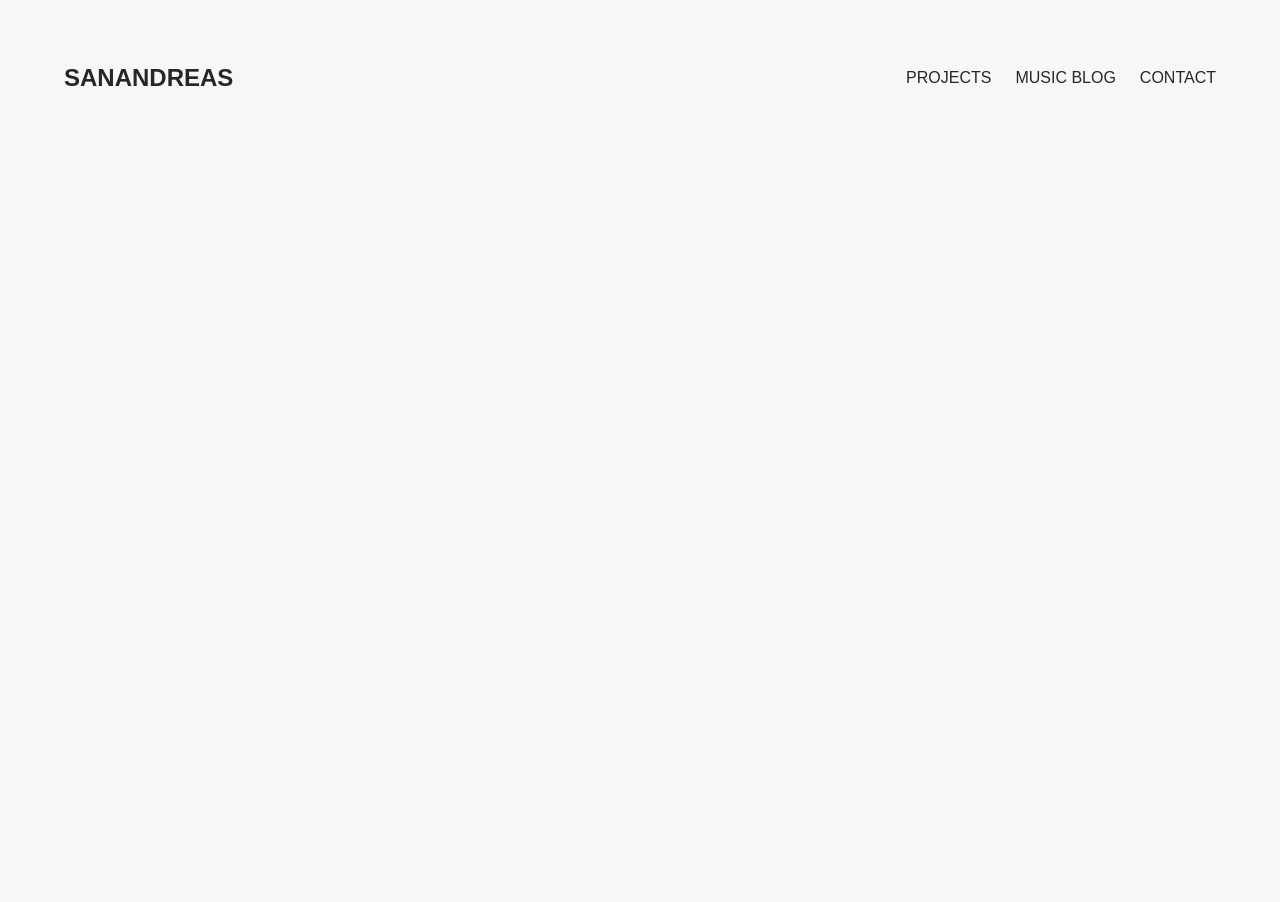
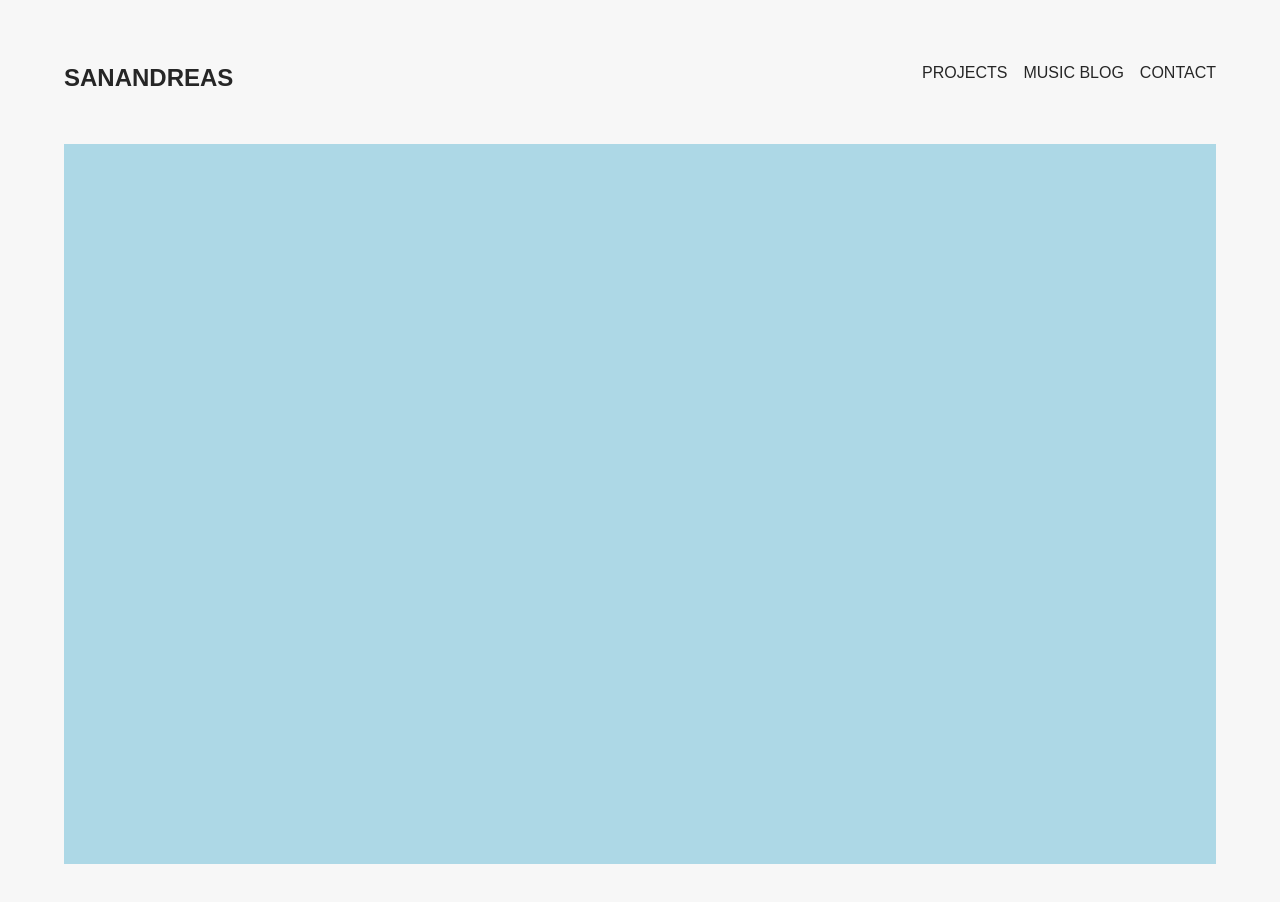
Before and after one commit to EmmAnders/sanandreas-audio-engineer, a React (Create React App) app: page / in a window 1280 px wide. Shown: the top 902 px of the page. Built offline with nearby package versions, Linux system fonts and the light colour scheme; a web font is replaced by a local one.

Commit message:
navbar done

```diff
--- a/src/App.scss
+++ b/src/App.scss
@@ -3,20 +3,11 @@
 
 .App {
   height: 100vh;
-  margin: 5%;
+  margin: $page-margin;
   color: $black-text;
-  background-color: $bg-color-light;
+  overflow-x: hidden;
 
-  @include for-tablet-portrait-up {
-  }
-
-  @include for-tablet-landscape-up {
-  }
-
-  @include for-desktop-up {
-  }
-
-  @include for-big-desktop-up {
+  @include desktop-xl {
     margin: 10%;
   }
 }
--- a/src/components/navigation/Navbar.jsx
+++ b/src/components/navigation/Navbar.jsx
@@ -1,5 +1,6 @@
 import { useEffect, useState } from "react";
 import NavLinks from "./Navlinks";
+import "../../scss/Variables.scss";
 
 import { Squeeze as Hamburger } from "hamburger-react";
 
@@ -20,13 +21,20 @@ const Navbar = () => {
         <div className="logo">SANANDREAS</div>
         {width < breakpoint ? (
           <div>
-            <Hamburger
-             /*  color="#4FD1C5" */
-              label="Show menu"
-              toggled={isOpen}
-              toggle={setOpen}
-            />
-            {isOpen ? <NavLinks className="mobileNav" /> : null}
+            <div className="burger">
+              <Hamburger
+                color="#262626"
+                label="Show menu burger"
+                toggled={isOpen}
+                toggle={setOpen}
+              />
+            </div>
+            {isOpen ? (
+              <NavLinks
+                onClick={() => setOpen(!isOpen)}
+                className="mobileNav"
+              />
+            ) : null}
           </div>
         ) : (
           <NavLinks className="desktopNav" />
--- a/src/components/navigation/Navlinks.jsx
+++ b/src/components/navigation/Navlinks.jsx
@@ -1,20 +1,42 @@
 import { NavLink } from "react-router-dom";
 
 const Navlinks = (props) => {
+  const links = [
+    {
+      to: "/projects",
+      name: "PROJECTS",
+    },
+    {
+      to: "/music-blog",
+      name: "MUSIC BLOG",
+    },
+    {
+      to: "/contact",
+      name: "CONTACT",
+    },
+  ];
+
   return (
-    <div className={props.className}>
-      <NavLink exact to="/projects">
-        PROJECTS
-      </NavLink>
-
-      <NavLink exact to="/music-blog">
-        MUSIC BLOG
-      </NavLink>
-
-      <NavLink exact to="/contact ">
-        CONTACT
-      </NavLink>
-    </div>
+    <ul className={props.className}>
+      {links.map((link, i) => {
+        return (
+          <li>
+            <NavLink
+              key={i}
+              onClick={props.onClick}
+              to={link.to}
+              activeStyle={
+                {
+                  /*     color: "#B5B5B5", */
+                }
+              }
+            >
+              {link.name}
+            </NavLink>
+          </li>
+        );
+      })}
+    </ul>
   );
 };
 
--- a/src/index.scss
+++ b/src/index.scss
@@ -1,54 +1,29 @@
-@import "./scss/variables.scss";
+@import "./scss/Variables.scss";
+@import "./scss/Mixins.scss";
 
 /* || General Styles */
-
-html,
-body,
-div,
-span,
-a,
-h1,
-h2,
-h3,
-h4,
-h5,
-h6,
-p,
-blockquote,
-img,
-ol,
-ul,
-li,
-input,
-label,
-select,
-table,
-tbody,
-tfoot,
-thead,
-tr,
-th,
-td,
-footer,
-header,
-menu,
-nav,
-section,
-video {
+* {
   margin: 0;
   padding: 0;
-  font-size: 100%;
+  box-sizing: border-box;
+  text-decoration: none;
   list-style: none;
-  border: 0;
-  text-decoration: none;
   color: $black-text;
-  background-color: $bg-color-light;
-  /*   box-sizing: border-box; */
+}
+
+html {
+  overflow-x: hidden;
+  overflow: hidden;
 }
 
 body {
+  background: $bg-color-light;
   font-family: $primary-font;
   font-weight: 400;
   font-style: normal;
-  color: $black-text;
+  font-size: 80%;
+
+  @include desktop {
+    font-size: 100%;
+  }
 }
--- a/src/pages/Home.jsx
+++ b/src/pages/Home.jsx
@@ -1,7 +1,7 @@
-import "../scss/pages/MusicBlog.scss";
+import "../scss/pages/Home.scss";
 
 const Home = () => {
-  return <div></div>;
+  return <div className="home"></div>;
 };
 
 export default Home;
--- a/src/scss/Mixins.scss
+++ b/src/scss/Mixins.scss
@@ -1,15 +1,15 @@
-@mixin for-phone-only {
-  @media (max-width: 599px) { @content; }
+@mixin mobile-landscape {
+  @media (min-width: 576px) { @content; }
 }
-@mixin for-tablet-portrait-up {
-  @media (min-width: 600px) { @content; }
+@mixin tablet {
+  @media (min-width: 768px) { @content; }
 }
-@mixin for-tablet-landscape-up {
-  @media (min-width: 900px) { @content; }
+@mixin desktop {
+  @media (min-width: 992px) { @content; }
 }
-@mixin for-desktop-up {
+@mixin desktop-lg{
   @media (min-width: 1200px) { @content; }
 }
-@mixin for-big-desktop-up {
+@mixin desktop-xl{
   @media (min-width: 1800px) { @content; }
 }
--- a/src/scss/Variables.scss
+++ b/src/scss/Variables.scss
@@ -4,6 +4,10 @@ $bg-color-light: #f7f7f7;
 $black-text: #262626;
 $white-text: #f7f7f7;
 
+$headline: 3rem;
+
+$page-margin: 5%;
+
 $primary-font: Neue Haas Grotesk, sans-serif;
 $secondary-font: bodoni, serif;
 
--- a/src/scss/navigation/Navbar.scss
+++ b/src/scss/navigation/Navbar.scss
@@ -2,15 +2,23 @@
 @import "../Mixins.scss";
 
 .nav {
+  height: 10vh;
   display: flex;
-  justify-content: center;
   justify-content: space-between;
   align-items: center;
+
+  @include tablet {
+    align-items: flex-start;
+  }
 
   .logo {
     font-size: 1.5rem;
     font-weight: bold;
-    z-index: 2000;
+    z-index: 1000;
+  }
+
+  .burger > * {
+    z-index: 1000;
   }
 
   .mobileNav {
@@ -19,24 +27,24 @@
     justify-content: center;
     position: fixed;
     width: 100%;
-    height: 50%;
+    height: 100%;
     top: 0;
-    left: 5%;
-   background: green;
-
+    left: 0;
+    font-size: $headline;
+    background: $bg-color-light;
     a {
-      font-size: 3rem;
-      background: green;
+      margin-left: $page-margin;
     }
   }
 
   .desktopNav {
     display: flex;
-    justify-content: space-between;
-    flex-direction: row;
-    position: static;
-    a {
-      margin-left: 1.5rem;
+    justify-content: flex-end;
+    height: 100%;
+    width: 50%;
+
+    li:not(:last-child) {
+      margin-right: 1rem;
     }
   }
 }
--- a/src/scss/pages/Home.scss
+++ b/src/scss/pages/Home.scss
@@ -1 +1,6 @@
-@import "../variables.scss";
+@import "../Variables.scss";
+
+.home {
+  height: 90vh;
+  background: lightblue;
+}
--- a/src/scss/pages/MusicBlog.scss
+++ b/src/scss/pages/MusicBlog.scss
@@ -1 +1 @@
-@import "../variables.scss";
+@import "../Variables.scss";
--- a/src/scss/pages/ProjectDetails.scss
+++ b/src/scss/pages/ProjectDetails.scss
@@ -1 +1 @@
-@import "../variables.scss";
+@import "../Variables.scss";
```
